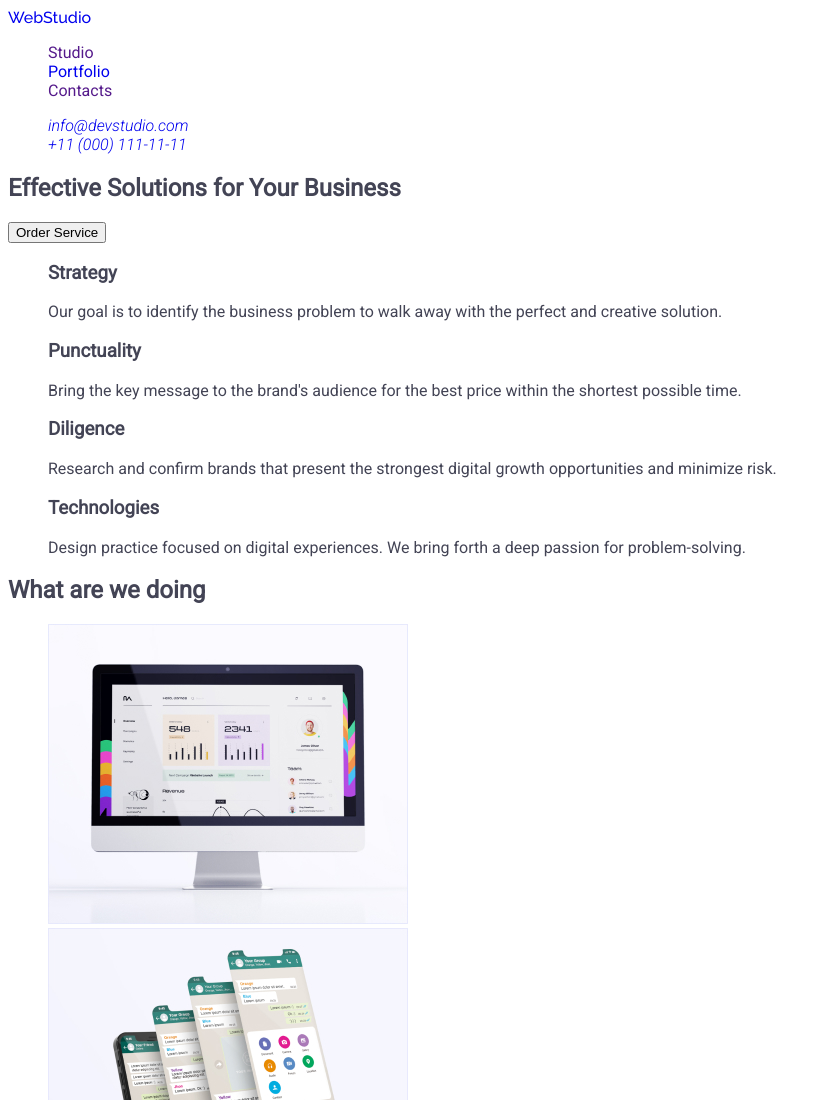
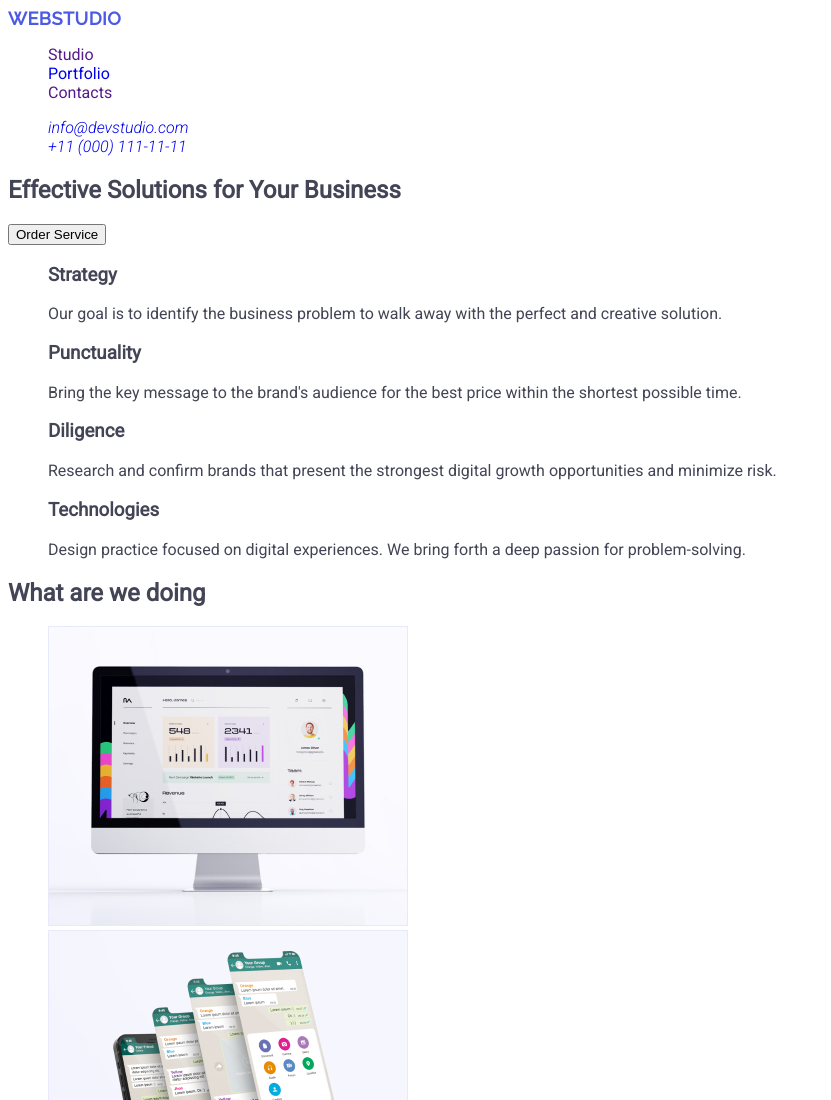
Before and after one commit to SHOBUT/goit-home-work-002, a plain HTML site: page index.html in a window 1280 px wide. Shown: the top 1100 px of the page, without its empty margins (0-831 px from the left). Drawn offline with Linux system fonts and the light colour scheme.

Commit message:
css logo

```diff
--- a/css/styles.css
+++ b/css/styles.css
@@ -27,6 +27,15 @@ text-decoration: none;
 }
 .logo{
 font-family: 'Raleway', sans-serif;
+font-weight: 800;
+font-size: 18px;
+line-height: 1.17;
+letter-spacing: 0.03em;
+text-transform: uppercase;
+color: #4d5ae5;
+}
+.link{
+text-decoration: none;
 }
 
 /*Hero styles*/
--- a/index.html
+++ b/index.html
@@ -22,7 +22,7 @@
   <body>
     <header class="header">
       <nav class="header-nav">
-        <a class="logo" href="./index.html">WebStudio</a>
+        <a class="logo link" href="./index.html">WebStudio</a>
         <ul class="header-socials">
           <li><a href="">Studio</a></li>
           <li>
```
